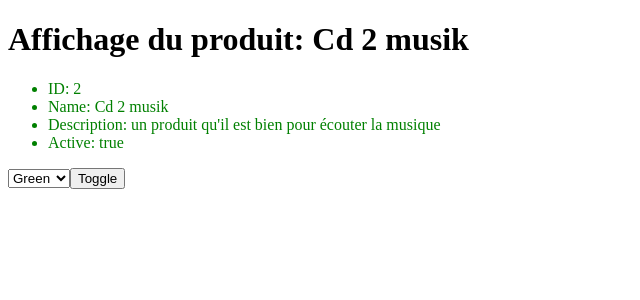
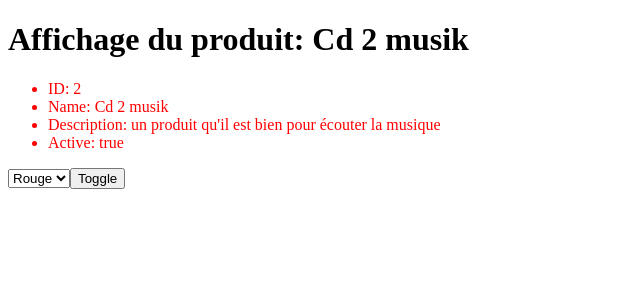
Before and after one commit to Spiff77/ecommercemay, an Angular app: page / in a window 1280 px wide. Shown: the top 300 px of the page, without its empty margins (0-640 px from the left). Built offline with nearby package versions, Linux system fonts and the light colour scheme.

Commit message:
san ngModel

```diff
--- a/src/app/app.component.html
+++ b/src/app/app.component.html
@@ -6,7 +6,7 @@
   <li>Active: {{myProduct.active}}</li>
 </ul>
 
-<select name="color" id="color" [(ngModel)]="myColor">
+<select name="color" id="color" (change)="changeColor($event)" [value]="myColor">
   <option value="red">Rouge</option>
   <option value="green">Green</option>
   <option value="blue">Blue</option>
--- a/src/app/app.component.ts
+++ b/src/app/app.component.ts
@@ -19,9 +19,13 @@ export class AppComponent {
     price: 10
   }
 
-  myColor='green'
+  myColor='red'
 
   toggleActive() {
     this.myProduct.active = !this.myProduct.active
   }
+
+  changeColor(event: Event) {
+      this.myColor = (event.target as HTMLSelectElement).value
+  }
 }
--- a/src/app/app.module.ts
+++ b/src/app/app.module.ts
@@ -9,8 +9,7 @@ import {FormsModule} from '@angular/forms';
     AppComponent
   ],
   imports: [
-    BrowserModule,
-    FormsModule
+    BrowserModule
   ],
   providers: [],
   bootstrap: [AppComponent]
```
